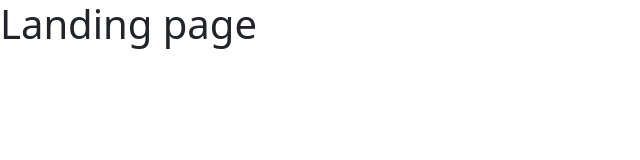
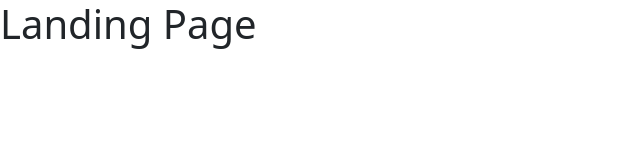
Before and after one commit to josecho/MicroServicesNatsStreamingBlog, a Next.js app in the folder client/: page / in a window 1280 px wide. Shown: the top 160 px of the page, without its empty margins (0-640 px from the left). Built offline with nearby package versions, Linux system fonts and the light colour scheme.

Commit message:
On the Server or the Browser

```diff
--- a/client/pages/index.js
+++ b/client/pages/index.js
@@ -1,5 +1,28 @@
-const Index = () => {
-  return <h1>Landing page</h1>
-}
+import axios from 'axios';
 
-export default Index;
+
+const LandingPage = ({ currentUser }) => {
+  console.log(currentUser);
+  /*  axios.get('/api/users/currentuser').catch((err) => {
+     console.log(err.message);
+   }); */
+
+  return <h1>Landing Page</h1>;
+};
+
+LandingPage.getInitialProps = async () => {
+  /* const response = await axios.get('/api/users/currentuser');
+  return response.data;
+ */
+  if (typeof window === 'undefined') {
+    // we are on the server!
+    // request sho/ingress-nginx-controller.ingress-nginx.....
+  } else {
+    // we are on the browser!
+    // request can be made  with a base url of ''
+
+  }
+  return {};
+};
+
+export default LandingPage;
```
